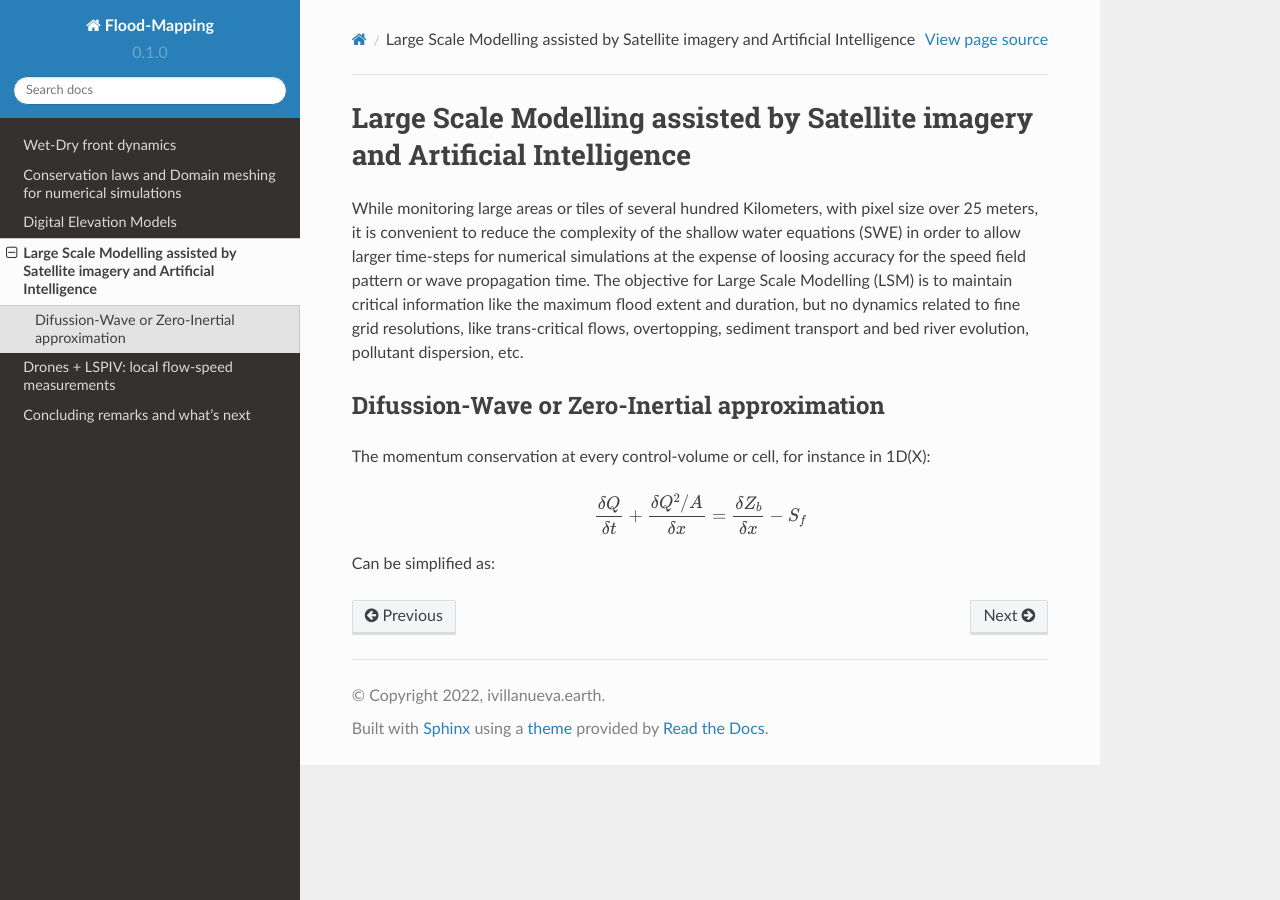
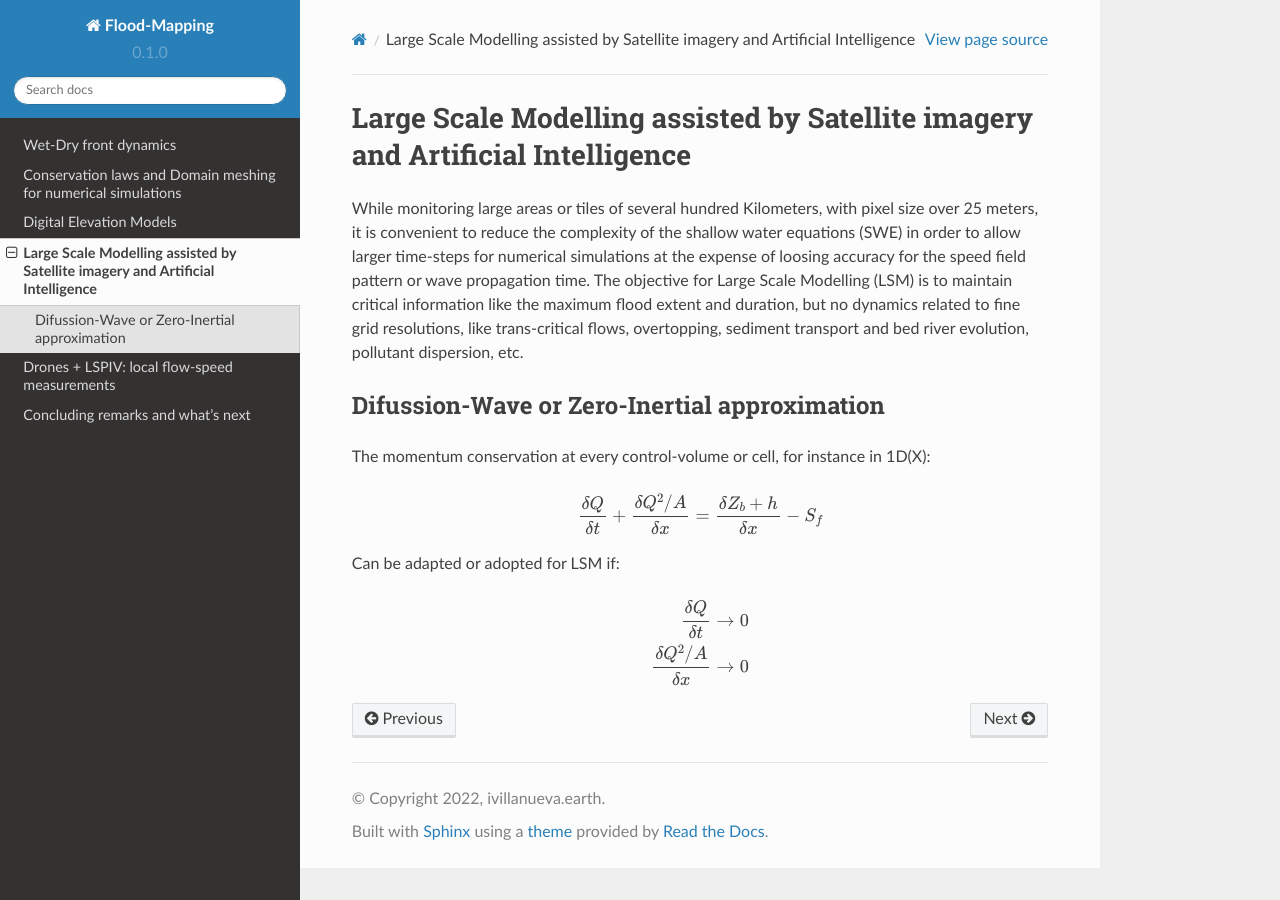
Before and after one commit to ivillamadrid/FloodMapping, a Sphinx documentation site: the page built from docs/source/lsm.rst, in a window 1280 px wide. Built offline with Sphinx 7.4.7 and the Read the Docs theme 2.0.0, drawn with Linux system fonts in a browser that asks for light colours.

Commit message:
Update lsm.rst

```diff
--- a/docs/source/lsm.rst
+++ b/docs/source/lsm.rst
@@ -14,6 +14,11 @@ The momentum conservation at every control-volume or cell, for instance in 1D(X)
 
 .. math::
 
-  \frac{\delta Q} {\delta t} + \frac{\delta Q^2/A} {\delta x} = \frac{\delta Z_b} {\delta x}-S_f
+  \frac{\delta Q} {\delta t} + \frac{\delta Q^2/A} {\delta x} = \frac{\delta Z_b+h} {\delta x}-S_f
 
-Can be simplified as:
+Can be adapted or adopted for LSM if:
+
+.. math::
+
+  \frac{\delta Q} {\delta t} \rightarrow 0 \\
+  \frac{\delta Q^2/A} {\delta x} \rightarrow 0 \\
```
